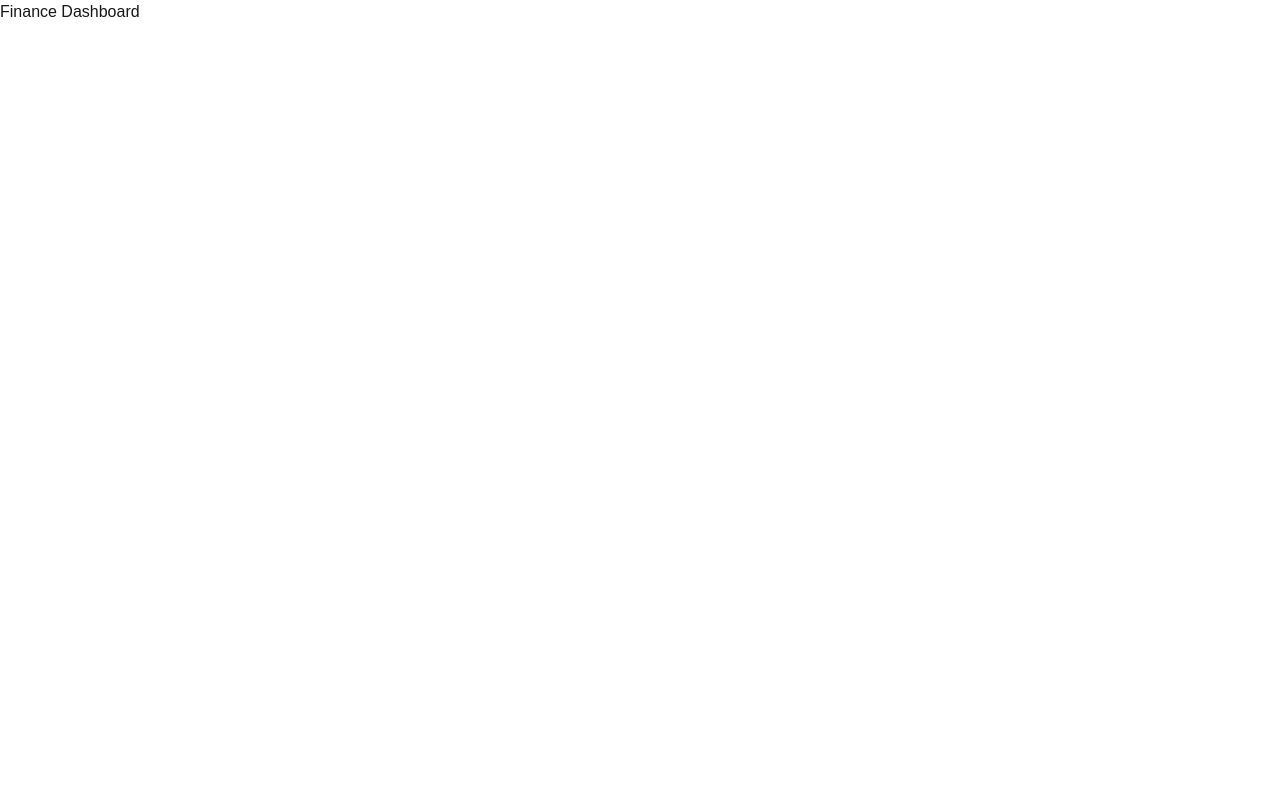
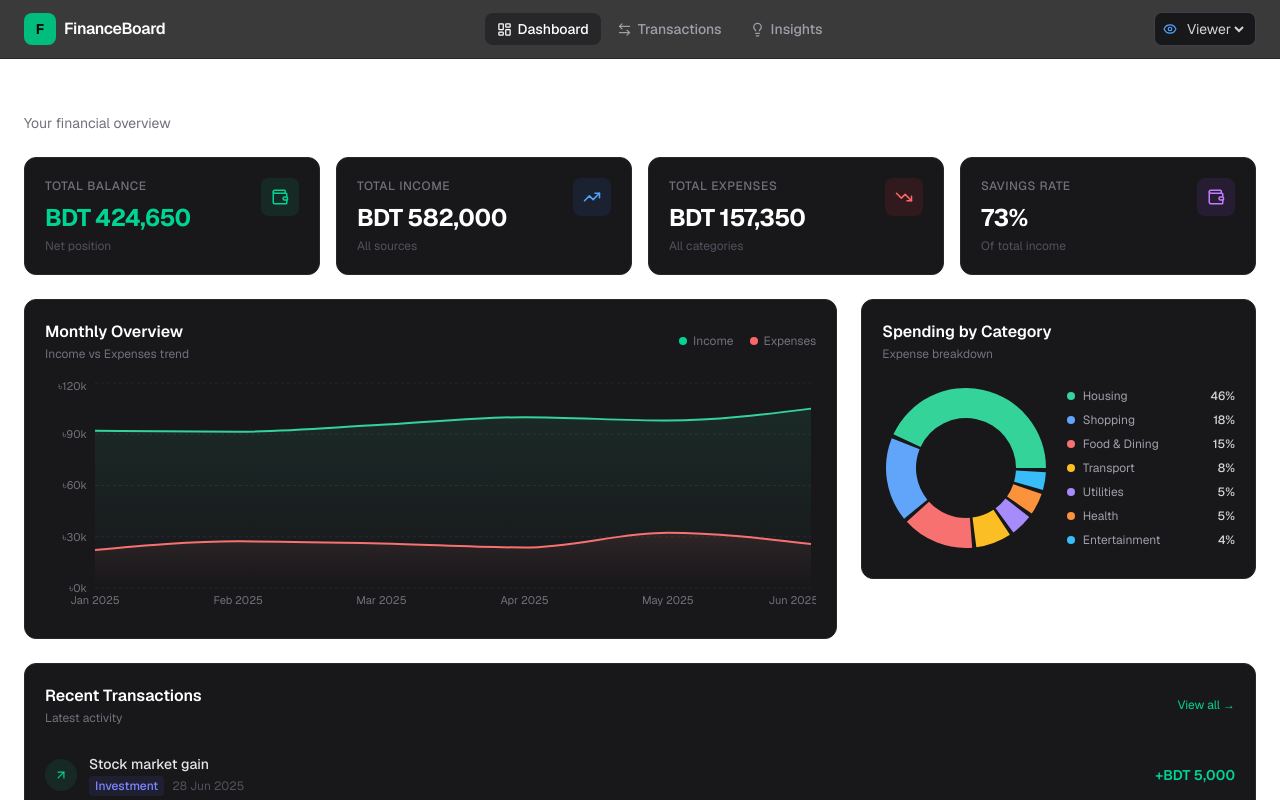
Before and after one commit to impranoybiswas/finance-dashboard, a Next.js app: page / in a window 1280 px wide. Shown: the top 800 px of the page. Built offline with nearby package versions, Linux system fonts and the light colour scheme.

Commit message:
fix cards bugs and add readme file

```diff
--- a/app/layout.tsx
+++ b/app/layout.tsx
@@ -1,33 +1,26 @@
 import type { Metadata } from "next";
-import { Geist, Geist_Mono } from "next/font/google";
+import { Geist } from "next/font/google";
 import "./globals.css";
+import Navbar from "@/components/shared/Navbar";
 
-const geistSans = Geist({
-  variable: "--font-geist-sans",
-  subsets: ["latin"],
-});
-
-const geistMono = Geist_Mono({
-  variable: "--font-geist-mono",
-  subsets: ["latin"],
-});
+const geist = Geist({ subsets: ["latin"] });
 
 export const metadata: Metadata = {
-  title: "Create Next App",
-  description: "Generated by create next app",
+  title: "FinanceBoard",
+  description: "Personal finance dashboard",
 };
 
 export default function RootLayout({
   children,
-}: Readonly<{
+}: {
   children: React.ReactNode;
-}>) {
+}) {
   return (
-    <html
-      lang="en"
-      className={`${geistSans.variable} ${geistMono.variable} h-full antialiased`}
-    >
-      <body>{children}</body>
+    <html lang="en" className="dark">
+      <body className={`${geist.className} bg-zinc-950 text-white antialiased`}>
+        <Navbar />
+        <main className="mx-auto max-w-7xl px-4 py-6 sm:px-6">{children}</main>
+      </body>
     </html>
   );
 }
--- a/app/page.tsx
+++ b/app/page.tsx
@@ -1,9 +1,32 @@
+import BalanceTrendChart from "@/components/dashboard/BalanceTrendChart";
+import SpendingBreakdown from "@/components/dashboard/SpendingBreakdown";
+import RecentTransactions from "@/components/dashboard/RecentTransactions";
+import SummaryCards from "@/components/dashboard/SummaryCards";
 
+export default function DashboardPage() {
+  return (
+    <div className="flex flex-col gap-6">
+      {/* Page title */}
+      <div>
+        <h1 className="text-xl font-bold text-white">Dashboard</h1>
+        <p className="text-sm text-zinc-500 mt-0.5">Your financial overview</p>
+      </div>
 
-export default function Home() {
-  return (
-    <main>
-      Finance Dashboard
-    </main>
+      {/* Summary cards */}
+      <SummaryCards />
+
+      {/* Charts row */}
+      <div className="grid grid-cols-1 gap-6 xl:grid-cols-3">
+        <div className="xl:col-span-2">
+          <BalanceTrendChart />
+        </div>
+        <div className="xl:col-span-1">
+          <SpendingBreakdown />
+        </div>
+      </div>
+
+      {/* Recent transactions */}
+      <RecentTransactions />
+    </div>
   );
 }
--- a/components/dashboard/Summarycards.tsx
+++ b/components/dashboard/Summarycards.tsx
@@ -1,8 +1,19 @@
 "use client";
 
 import { useFinanceStore } from "@/store/useFinanceStore";
-import { getTotalIncome, getTotalExpenses, getBalance, formatCurrency } from "@/lib/utils";
-import { TrendingUp, TrendingDown, Wallet, ArrowUpRight, ArrowDownRight } from "lucide-react";
+import {
+  getTotalIncome,
+  getTotalExpenses,
+  getBalance,
+  formatCurrency,
+} from "@/lib/utils";
+import {
+  TrendingUp,
+  TrendingDown,
+  Wallet,
+  ArrowUpRight,
+  ArrowDownRight,
+} from "lucide-react";
 import clsx from "clsx";
 
 export default function SummaryCards() {
@@ -30,7 +41,11 @@ export default function SummaryCards() {
       iconBg: "bg-blue-500/10",
       iconColor: "text-blue-400",
       valueColor: "text-white",
-      trend: { icon: ArrowUpRight, color: "text-emerald-400", label: "All time" },
+      trend: {
+        icon: ArrowUpRight,
+        color: "text-emerald-400",
+        label: "All time",
+      },
       sub: "All sources",
     },
     {
@@ -40,7 +55,11 @@ export default function SummaryCards() {
       iconBg: "bg-red-500/10",
       iconColor: "text-red-400",
       valueColor: "text-white",
-      trend: { icon: ArrowDownRight, color: "text-red-400", label: "All categories" },
+      trend: {
+        icon: ArrowDownRight,
+        color: "text-red-400",
+        label: "All categories",
+      },
       sub: "All categories",
     },
     {
@@ -69,7 +88,12 @@ export default function SummaryCards() {
                 <p className="text-xs font-medium text-zinc-500 uppercase tracking-wider">
                   {card.label}
                 </p>
-                <p className={clsx("mt-2 text-2xl font-bold tracking-tight", card.valueColor)}>
+                <p
+                  className={clsx(
+                    "mt-2 text-2xl font-bold tracking-tight",
+                    card.valueColor,
+                  )}
+                >
                   {card.value}
                 </p>
                 <p className="mt-1 text-xs text-zinc-600">{card.sub}</p>
--- a/components/transactions/TransactionTable.tsx
+++ b/components/transactions/TransactionTable.tsx
@@ -7,25 +7,25 @@ import { Transaction } from "@/types/types";
 
 import { Pencil, Trash2, ArrowUpRight, ArrowDownRight } from "lucide-react";
 import clsx from "clsx";
-import TransactionModal from "./Transactionmodal";
-
+import TransactionModal from "./TransactionModal";
 
 const CATEGORY_COLORS: Record<string, string> = {
   "Food & Dining": "bg-orange-500/10 text-orange-400",
-  "Transport": "bg-blue-500/10 text-blue-400",
-  "Shopping": "bg-pink-500/10 text-pink-400",
-  "Entertainment": "bg-purple-500/10 text-purple-400",
-  "Health": "bg-red-500/10 text-red-400",
-  "Housing": "bg-yellow-500/10 text-yellow-400",
-  "Utilities": "bg-cyan-500/10 text-cyan-400",
-  "Salary": "bg-emerald-500/10 text-emerald-400",
-  "Freelance": "bg-teal-500/10 text-teal-400",
-  "Investment": "bg-indigo-500/10 text-indigo-400",
-  "Other": "bg-zinc-500/10 text-zinc-400",
+  Transport: "bg-blue-500/10 text-blue-400",
+  Shopping: "bg-pink-500/10 text-pink-400",
+  Entertainment: "bg-purple-500/10 text-purple-400",
+  Health: "bg-red-500/10 text-red-400",
+  Housing: "bg-yellow-500/10 text-yellow-400",
+  Utilities: "bg-cyan-500/10 text-cyan-400",
+  Salary: "bg-emerald-500/10 text-emerald-400",
+  Freelance: "bg-teal-500/10 text-teal-400",
+  Investment: "bg-indigo-500/10 text-indigo-400",
+  Other: "bg-zinc-500/10 text-zinc-400",
 };
 
 export default function TransactionTable() {
-  const { role, deleteTransaction, getFilteredTransactions } = useFinanceStore();
+  const { role, deleteTransaction, getFilteredTransactions } =
+    useFinanceStore();
   const isAdmin = role === "admin";
   const transactions = getFilteredTransactions();
   const [editing, setEditing] = useState<Transaction | null>(null);
@@ -34,7 +34,9 @@ export default function TransactionTable() {
     return (
       <div className="rounded-xl border border-zinc-800 bg-zinc-900 py-16 text-center">
         <p className="text-zinc-500 text-sm">No transactions found.</p>
-        <p className="text-zinc-600 text-xs mt-1">Try adjusting your filters.</p>
+        <p className="text-zinc-600 text-xs mt-1">
+          Try adjusting your filters.
+        </p>
       </div>
     );
   }
@@ -42,7 +44,10 @@ export default function TransactionTable() {
   return (
     <>
       {editing && (
-        <TransactionModal transaction={editing} onClose={() => setEditing(null)} />
+        <TransactionModal
+          transaction={editing}
+          onClose={() => setEditing(null)}
+        />
       )}
 
       {/* Desktop table */}
@@ -50,7 +55,14 @@ export default function TransactionTable() {
         <table className="w-full">
           <thead>
             <tr className="border-b border-zinc-800">
-              {["Date", "Description", "Category", "Type", "Amount", ...(isAdmin ? ["Actions"] : [])].map((h) => (
+              {[
+                "Date",
+                "Description",
+                "Category",
+                "Type",
+                "Amount",
+                ...(isAdmin ? ["Actions"] : []),
+              ].map((h) => (
                 <th
                   key={h}
                   className="px-4 py-3 text-left text-xs font-medium uppercase tracking-wider text-zinc-500"
@@ -66,12 +78,15 @@ export default function TransactionTable() {
                 <td className="px-4 py-3 text-sm text-zinc-400 whitespace-nowrap">
                   {formatDate(t.date)}
                 </td>
-                <td className="px-4 py-3 text-sm text-zinc-200">{t.description}</td>
+                <td className="px-4 py-3 text-sm text-zinc-200">
+                  {t.description}
+                </td>
                 <td className="px-4 py-3">
                   <span
                     className={clsx(
                       "rounded px-2 py-0.5 text-xs font-medium",
-                      CATEGORY_COLORS[t.category] || "bg-zinc-700 text-zinc-300"
+                      CATEGORY_COLORS[t.category] ||
+                        "bg-zinc-700 text-zinc-300",
                     )}
                   >
                     {t.category}
@@ -81,20 +96,25 @@ export default function TransactionTable() {
                   <span
                     className={clsx(
                       "flex items-center gap-1 text-xs font-medium capitalize w-fit",
-                      t.type === "income" ? "text-emerald-400" : "text-red-400"
+                      t.type === "income" ? "text-emerald-400" : "text-red-400",
                     )}
                   >
-                    {t.type === "income" ? <ArrowUpRight size={12} /> : <ArrowDownRight size={12} />}
+                    {t.type === "income" ? (
+                      <ArrowUpRight size={12} />
+                    ) : (
+                      <ArrowDownRight size={12} />
+                    )}
                     {t.type}
                   </span>
                 </td>
                 <td
                   className={clsx(
                     "px-4 py-3 text-sm font-semibold whitespace-nowrap",
-                    t.type === "income" ? "text-emerald-400" : "text-red-400"
+                    t.type === "income" ? "text-emerald-400" : "text-red-400",
                   )}
                 >
-                  {t.type === "income" ? "+" : "-"}{formatCurrency(t.amount)}
+                  {t.type === "income" ? "+" : "-"}
+                  {formatCurrency(t.amount)}
                 </td>
                 {isAdmin && (
                   <td className="px-4 py-3">
@@ -129,27 +149,33 @@ export default function TransactionTable() {
           >
             <div className="flex items-start justify-between gap-3">
               <div className="min-w-0">
-                <p className="truncate font-medium text-zinc-200 text-sm">{t.description}</p>
+                <p className="truncate font-medium text-zinc-200 text-sm">
+                  {t.description}
+                </p>
                 <div className="flex items-center gap-2 mt-1.5 flex-wrap">
                   <span
                     className={clsx(
                       "rounded px-1.5 py-0.5 text-xs font-medium",
-                      CATEGORY_COLORS[t.category] || "bg-zinc-700 text-zinc-300"
+                      CATEGORY_COLORS[t.category] ||
+                        "bg-zinc-700 text-zinc-300",
                     )}
                   >
                     {t.category}
                   </span>
-                  <span className="text-xs text-zinc-600">{formatDate(t.date)}</span>
+                  <span className="text-xs text-zinc-600">
+                    {formatDate(t.date)}
+                  </span>
                 </div>
               </div>
               <div className="text-right shrink-0">
                 <p
                   className={clsx(
                     "font-semibold text-sm",
-                    t.type === "income" ? "text-emerald-400" : "text-red-400"
+                    t.type === "income" ? "text-emerald-400" : "text-red-400",
                   )}
                 >
-                  {t.type === "income" ? "+" : "-"}{formatCurrency(t.amount)}
+                  {t.type === "income" ? "+" : "-"}
+                  {formatCurrency(t.amount)}
                 </p>
                 {isAdmin && (
                   <div className="flex items-center gap-1 mt-2 justify-end">
```
Also changed, not shown: 1 other file (tests, documents, lock files or other folders).
